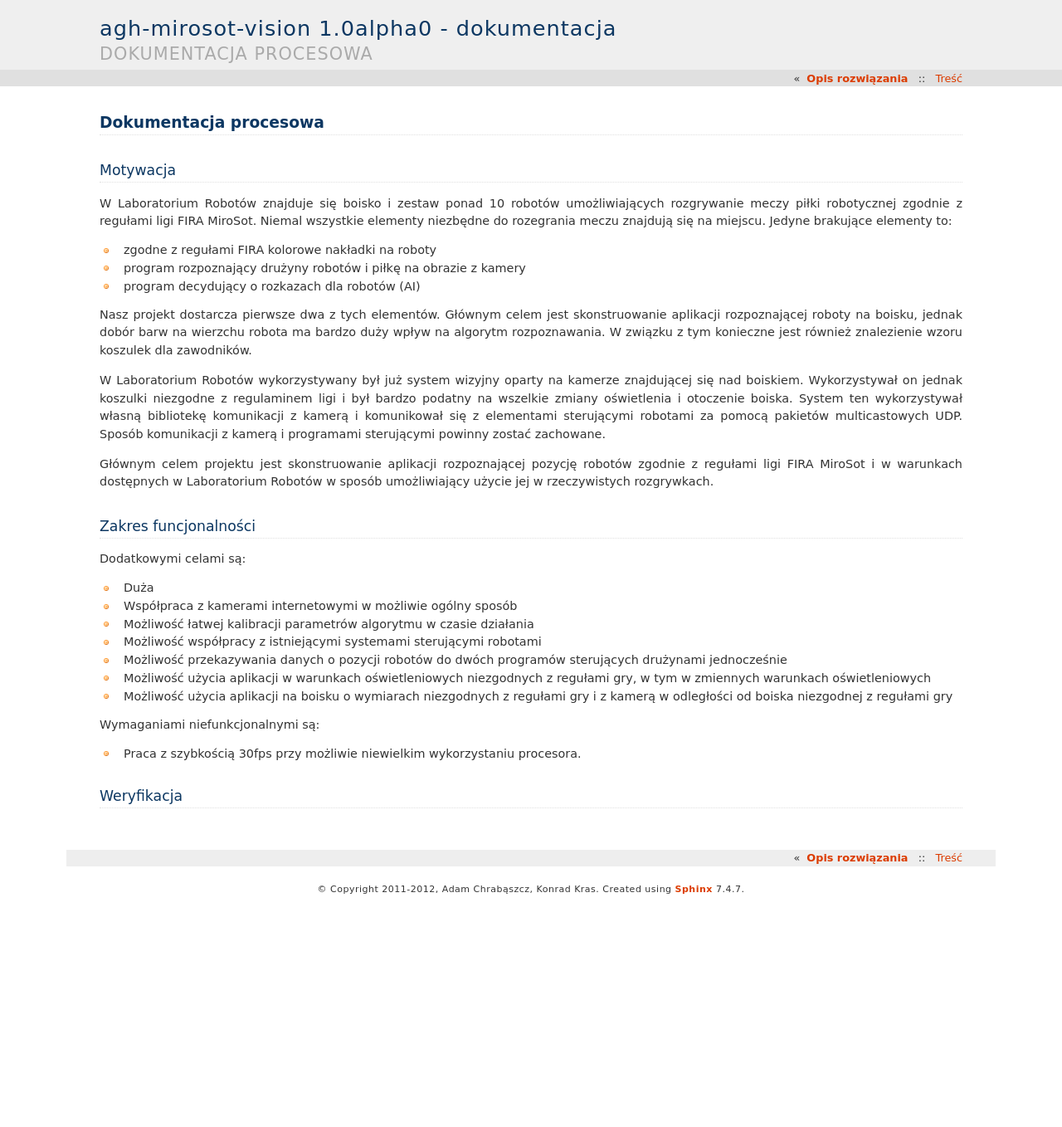
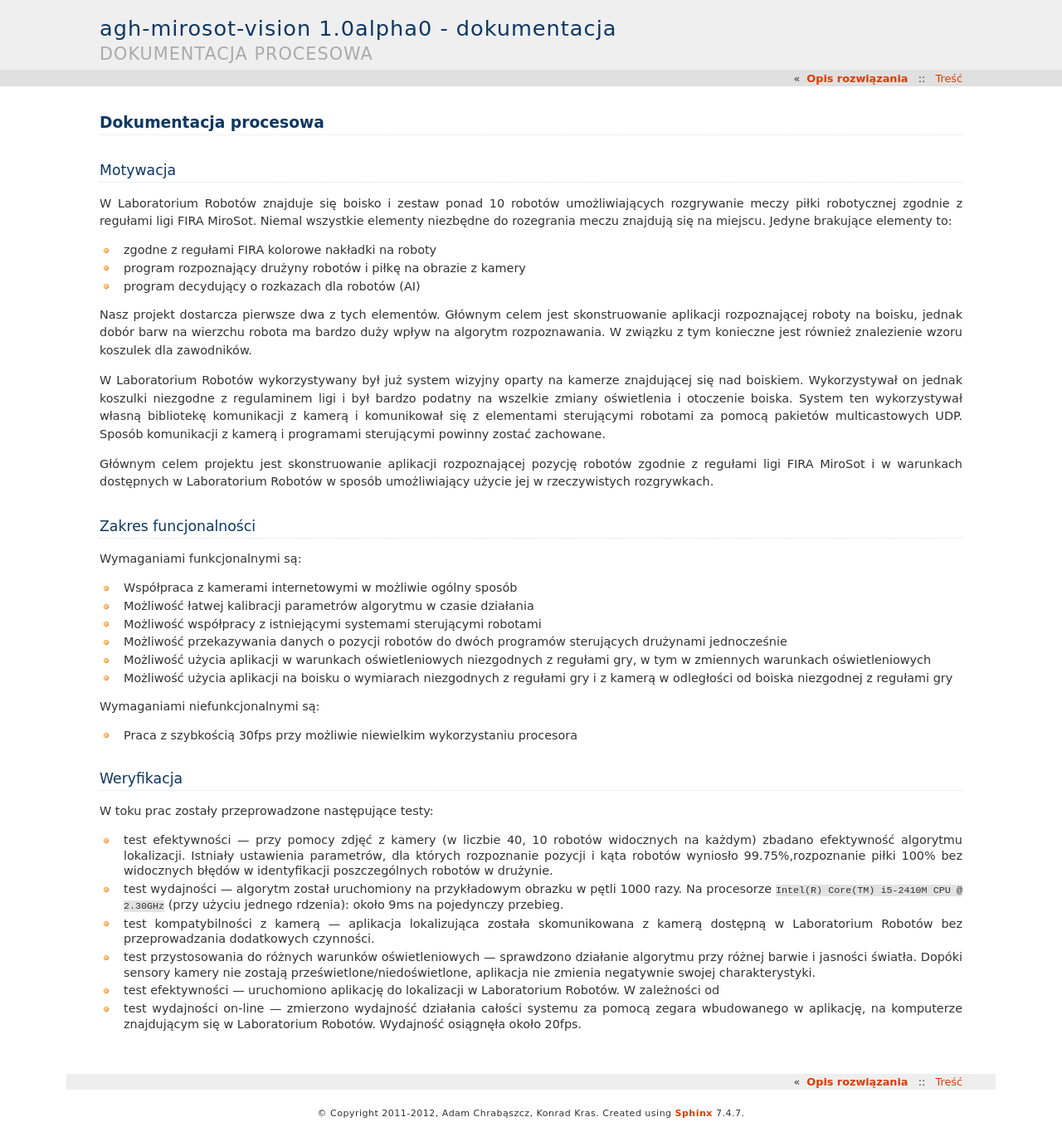
Before and after one commit to admchr/agh-mirosot-vision, a Sphinx documentation site: the page built from doc/process/processdoc.rst, in a window 1280 px wide. Shown: the whole page at 83% size. Built offline with Sphinx 7.4.7, drawn with Linux system fonts in a browser that asks for light colours; formulas are drawn with MathJax 3; pages that are not in the unit, such as notebooks, are missing from menus; before the commit the page ends 1089 px from its top, so only the background shows below that.

Commit message:
doc - wip

```diff
--- a/doc/arch/archdoc.rst
+++ b/doc/arch/archdoc.rst
@@ -6,7 +6,9 @@ Dokumentacja techniczna
 ..
     Tu:
 
-    * Phillips spc1300NC
+    W przypadku dostępnej nam kamery (Phillips spc1300NC) wystąpiła dodatkowa
+    komplikacja: zmiana długości migawki nie działa w systemie innym
+    niż Windows XP.
     * opis przepływu danych w algorytmie
     * można dużo mówić, dlaczego coś zostało zrobione tak, jak zostało
     * problemy z balansem bieli, z kolorami, z jasnością, ze sklejaniem się robotów,
--- a/doc/process/processdoc.rst
+++ b/doc/process/processdoc.rst
@@ -89,9 +89,8 @@ Zakres funcjonalności
     TODO WTF
 
 
-Dodatkowymi celami są:
+Wymaganiami funkcjonalnymi są:
 
-* Duża
 * Współpraca z kamerami internetowymi w możliwie ogólny sposób
 * Możliwość łatwej kalibracji parametrów algorytmu w czasie działania
 * Możliwość współpracy z istniejącymi systemami sterującymi robotami
@@ -102,10 +101,45 @@ Dodatkowymi celami są:
 * Możliwość użycia aplikacji na boisku o wymiarach niezgodnych z regułami gry
   i z kamerą w odległości od boiska niezgodnej z regułami gry
 
+
+
 Wymaganiami niefunkcjonalnymi są:
 
-* Praca z szybkością 30fps przy możliwie niewielkim wykorzystaniu procesora.
+* Praca z szybkością 30fps przy możliwie niewielkim wykorzystaniu procesora
 
 
 Weryfikacja
 -----------
+
+..
+    Identyfikator       Nazwa przypadku użycia .
+    Opis    Opis słowny działań podejmowanych przez przypadek testowych.
+    Warunki wstępne Warunki wstępne konieczne do przeprowadzenia testu.
+    Procedura testowa       1. Krok pierwszy testu
+    2. Krok drugi testu
+    3. Nie należy wdawać się w szczegóły kodowania.
+    Oczekiwane rezultaty    Wystąpienie wyjątku lub realizacja celu opisanego w Opisie.
+
+W toku prac zostały przeprowadzone następujące testy:
+
+* test efektywności --- przy pomocy zdjęć z kamery (w liczbie 40, 10
+  robotów widocznych na każdym) zbadano efektywność algorytmu lokalizacji.
+  Istniały ustawienia parametrów, dla których rozpoznanie pozycji i
+  kąta robotów wyniosło 99.75%,rozpoznanie piłki 100%
+  bez widocznych błędów w identyfikacji poszczególnych robotów w drużynie.
+* test wydajności --- algorytm został uruchomiony na przykładowym
+  obrazku w pętli 1000 razy.
+  Na procesorze ``Intel(R) Core(TM) i5-2410M CPU @ 2.30GHz`` (przy użyciu
+  jednego rdzenia): około 9ms na pojedynczy przebieg.
+* test kompatybilności z kamerą --- aplikacja lokalizująca została
+  skomunikowana z kamerą dostępną w Laboratorium Robotów bez przeprowadzania
+  dodatkowych czynności.
+* test przystosowania do różnych warunków oświetleniowych --- sprawdzono
+  działanie algorytmu przy różnej barwie i jasności światła. Dopóki sensory
+  kamery nie zostają prześwietlone/niedoświetlone, aplikacja nie zmienia
+  negatywnie swojej charakterystyki.
+* test efektywności --- uruchomiono aplikację do lokalizacji w
+  Laboratorium Robotów. W zależności od
+* test wydajności on-line --- zmierzono wydajność działania całości systemu
+  za pomocą zegara wbudowanego w aplikację, na komputerze znajdującym się w
+  Laboratorium Robotów. Wydajność osiągnęła około 20fps.
--- a/doc/user/generaldoc.rst
+++ b/doc/user/generaldoc.rst
@@ -30,6 +30,7 @@ Do poprawnego działania aplikacja wymaga zainstalowanych:
 * kamery zgodnej z systemem Microsoft Windows
 * Microsoft Visual Studio 2008 Redistributable Package
 * Microsoft .NET Framework 2.0
+
 
 ..
     TODO
```
Also changed, not shown: 3 other files.
